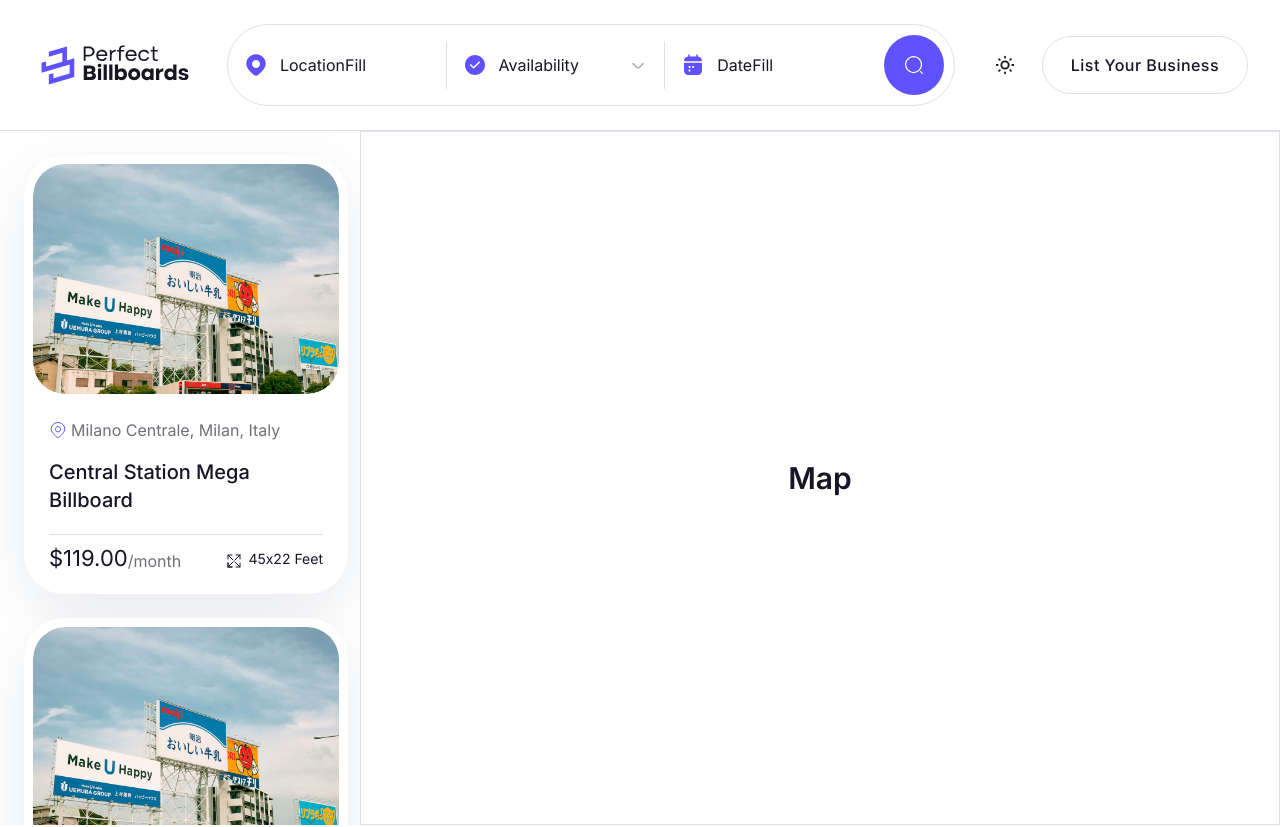
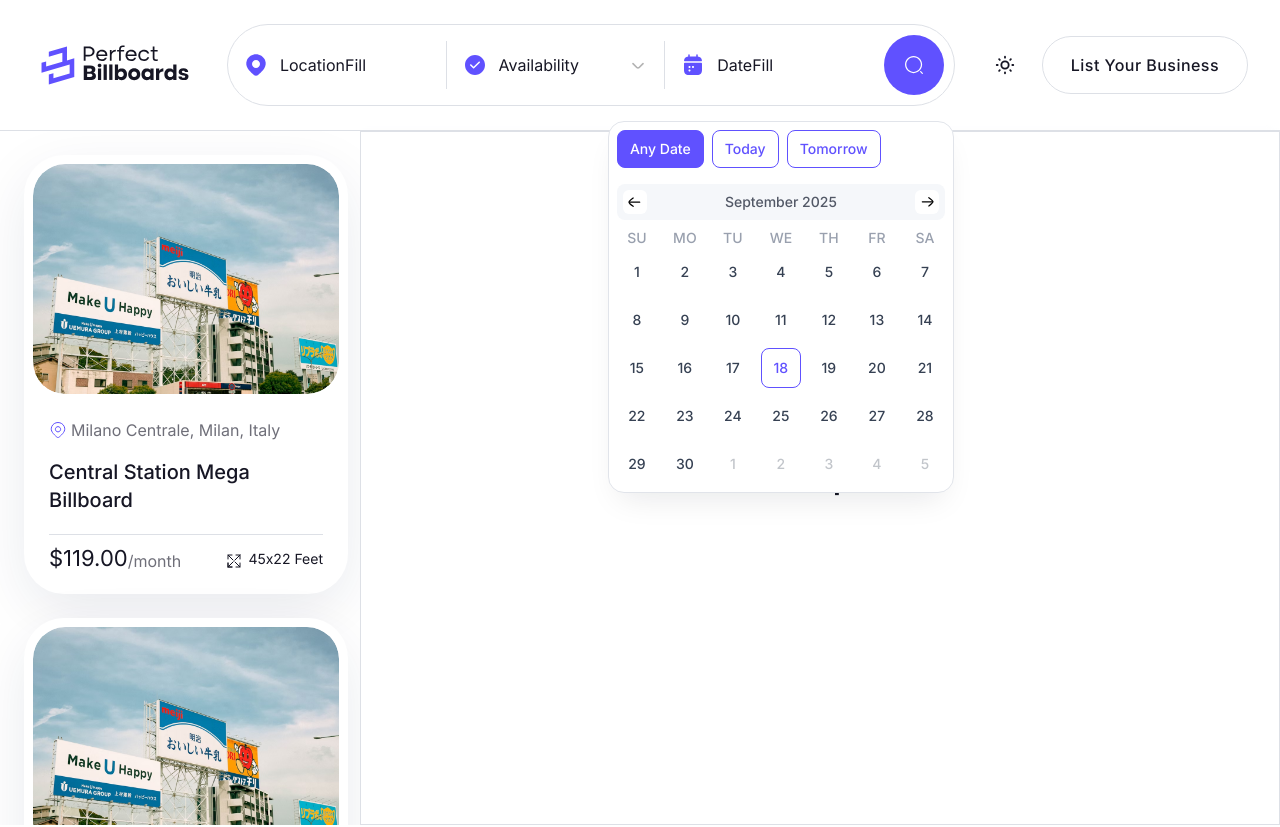
Before and after one commit to rumon3-1416/Billboard-Marketplace, a Next.js app: page /search in a window 1280 px wide. Shown: the top 827 px of the page. Built offline with nearby package versions, Linux system fonts and the light colour scheme.

Commit message:
Location & date dropdown added

```diff
--- /dev/null
+++ b/components/common/DatePicker.jsx
@@ -0,0 +1,163 @@
+'use client';
+
+import { useEffect, useState } from 'react';
+import {
+  format,
+  addMonths,
+  subMonths,
+  startOfMonth,
+  endOfMonth,
+  startOfWeek,
+  endOfWeek,
+  addDays,
+  isSameMonth,
+  isSameDay,
+  isToday
+} from 'date-fns';
+import { ArrowLeft, ArrowRight } from '@/public/assets/icons/icons';
+
+const DatePicker = ({ selectedDate, setSelectedDate, setShowDatePicker }) => {
+  const [viewDate, setViewDate] = useState(selectedDate || new Date());
+
+  useEffect(() => {
+    if (selectedDate) setViewDate(selectedDate);
+  }, [selectedDate]);
+
+  const today = new Date();
+  const tomorrow = addDays(today, 1);
+  const isAnyDate = !selectedDate;
+  const isTodaySelected = selectedDate && isSameDay(selectedDate, today);
+  const isTomorrowSelected = selectedDate && isSameDay(selectedDate, tomorrow);
+
+  const monthStart = startOfMonth(viewDate);
+  const monthEnd = endOfMonth(viewDate);
+  const startDate = startOfWeek(monthStart, { weekStartsOn: 1 });
+  const endDate = endOfWeek(monthEnd, { weekStartsOn: 1 });
+
+  const rows = [];
+  let days = [];
+  let day = startDate;
+  let formattedDate = '';
+
+  while (day <= endDate) {
+    for (let i = 0; i < 7; i++) {
+      formattedDate = format(day, 'd');
+      const cloneDay = day;
+      days.push(
+        <button
+          type='button'
+          key={day}
+          onClick={() => {
+            setSelectedDate(cloneDay);
+            setShowDatePicker(false);
+          }}
+          className={`w-10 h-10 text-sm font-medium flex items-center justify-center rounded-lg transition-colors cursor-pointer
+            ${
+              isSameDay(day, selectedDate)
+                ? 'bg-primary text-white'
+                : isToday(day)
+                ? 'hover:bg-[#F5F7FA] border border-primary text-primary'
+                : 'hover:bg-[#F5F7FA] text-gray-700'
+            }
+            ${!isSameMonth(day, monthStart) ? 'opacity-30 pointer-events-none' : ''}
+          `}
+        >
+          {formattedDate}
+        </button>
+      );
+      day = addDays(day, 1);
+    }
+    rows.push(
+      <div className='flex gap-2' key={day}>
+        {days}
+      </div>
+    );
+    days = [];
+  }
+
+  return (
+    <div
+      className='transition bg-white border-[#E1E4EA] rounded-2xl border animate-fadeIn p-2 shadow-[0_16px_32px_-12px_#0E121B1A] cursor-default'
+      tabIndex={-1}
+      onMouseDown={e => e.preventDefault()}
+    >
+      {/* Day */}
+      <div className='flex gap-2 mb-4'>
+        <button
+          type='button'
+          className={`px-3 py-2 rounded-lg border transition-colors text-sm font-medium ${
+            isAnyDate
+              ? 'bg-primary text-white border-primary'
+              : 'bg-white text-primary border-primary hover:bg-primary/90 hover:text-white cursor-pointer transition-colors'
+          }`}
+          onClick={() => {
+            setSelectedDate(null);
+            setShowDatePicker(false);
+          }}
+        >
+          Any Date
+        </button>
+        <button
+          type='button'
+          className={`px-3 py-2 rounded-lg border transition-colors text-sm font-medium ${
+            isTodaySelected
+              ? 'bg-primary text-white border-primary'
+              : 'bg-white text-primary border-primary hover:bg-primary/90 hover:text-white cursor-pointer transition-colors'
+          }`}
+          onClick={() => {
+            setSelectedDate(today);
+            setShowDatePicker(false);
+          }}
+        >
+          Today
+        </button>
+        <button
+          type='button'
+          className={`px-3 py-2 rounded-lg border transition-colors text-sm font-medium ${
+            isTomorrowSelected
+              ? 'bg-primary text-white border-primary'
+              : 'bg-white text-primary border-primary hover:bg-primary/90 hover:text-white cursor-pointer transition-colors'
+          }`}
+          onClick={() => {
+            setSelectedDate(tomorrow);
+            setShowDatePicker(false);
+          }}
+        >
+          Tomorrow
+        </button>
+      </div>
+
+      {/* Month */}
+      <div className='flex items-center justify-between mb-2 bg-[#F5F7FA] p-1.5 rounded-lg'>
+        <button
+          type='button'
+          className='size-6 flex items-center justify-center rounded-md bg-white hover:bg-gray-100 cursor-pointer'
+          onClick={() => setViewDate(subMonths(viewDate, 1))}
+        >
+          <ArrowLeft className='size-5' />
+        </button>
+        <span className='text-[#525866] font-medium text-sm'>{format(viewDate, 'MMMM yyyy')}</span>
+        <button
+          type='button'
+          className='size-6 flex items-center justify-center rounded-md bg-white hover:bg-gray-100 cursor-pointer'
+          onClick={() => setViewDate(addMonths(viewDate, 1))}
+        >
+          <ArrowRight className='size-5' />
+        </button>
+      </div>
+
+      {/* Days */}
+      <div className='flex justify-between mb-1 text-[#99A0AE] font-medium text-sm'>
+        {['SU', 'MO', 'TU', 'WE', 'TH', 'FR', 'SA'].map(d => (
+          <div className='w-10 text-center' key={d}>
+            {d}
+          </div>
+        ))}
+      </div>
+
+      <div className='flex flex-col gap-y-2'>{rows}</div>
+    </div>
+  );
+};
+
+export default DatePicker;
--- /dev/null
+++ b/components/searchBar.jsx/ClearInput.jsx
@@ -0,0 +1,17 @@
+'use client';
+
+import { Cross } from '@/public/assets/icons/icons';
+import { usePathname } from 'next/navigation';
+
+const ClearInput = ({ onClick, className }) => {
+  const pathname = usePathname();
+  const homePage = pathname === '/';
+
+  return (
+    <span onClick={onClick} className={`cursor-pointer ${className}`}>
+      <Cross className={`${homePage ? 'text-white' : 'text-text'}`} />
+    </span>
+  );
+};
+
+export default ClearInput;
--- /dev/null
+++ b/components/searchBar.jsx/DateDropdown.jsx
@@ -0,0 +1,11 @@
+import DatePicker from '../common/DatePicker';
+
+const DateDropdown = ({ date, setDate, setShowDropDown }) => {
+  return (
+    <div className='absolute right-0 top-[6rem] z-20'>
+      <DatePicker selectedDate={date} setSelectedDate={setDate} setShowDatePicker={setShowDropDown} />
+    </div>
+  );
+};
+
+export default DateDropdown;
--- a/components/searchBar.jsx/DateField.jsx
+++ b/components/searchBar.jsx/DateField.jsx
@@ -1,8 +1,22 @@
 'use client';
 
 import { CalendarFill } from '@/public/assets/icons/icons';
+import DateDropdown from './DateDropdown';
+import { useState } from 'react';
 
 const DateField = ({ date, setDate, fieldStyles, homePage }) => {
+  const [showDropdown, setShowDropDown] = useState(false);
+
+  // let dateLabel = lang('anyDate');
+  // if (selectedDate === null) dateLabel = lang('anyDate');
+  // else if (selectedDate) {
+  //   const today = new Date();
+  //   const tomorrow = addDays(today, 1);
+  //   if (isSameDay(selectedDate, today)) dateLabel = lang('today');
+  //   else if (isSameDay(selectedDate, tomorrow)) dateLabel = lang('tomorrow');
+  //   else dateLabel = format(selectedDate, 'd MMM yyyy');
+  // }
+
   return (
     <label
       htmlFor='date'
@@ -21,6 +35,8 @@
           readOnly
         />
       </div>
+
+      {<DateDropdown date={date} setDate={setDate} setShowDropDown={setShowDropDown} />}
     </label>
   );
 };
--- /dev/null
+++ b/components/searchBar.jsx/LocationDropdown.jsx
@@ -0,0 +1,34 @@
+const LocationDropdown = ({ setLocation }) => {
+  const locations = [
+    {
+      title: 'Current Location',
+      value: 'Current Location'
+    },
+    {
+      title: 'Location 1',
+      value: 'Location 1'
+    },
+    {
+      title: 'Location 2',
+      value: 'Location 2'
+    }
+  ];
+
+  return (
+    <ul
+      className={`absolute top-[5.6rem] inset-x-0 z-20 min-w-full px-2 py-3 bg-bg border border-dark-border rounded-[20px]`}
+    >
+      {locations.map((location, idx) => (
+        <li
+          onClick={() => setLocation(location.value)}
+          key={idx}
+          className={`hover:bg-primary/10 px-2.5 py-1.5 cursor-pointer rounded-xl transition-colors`}
+        >
+          {location.title}
+        </li>
+      ))}
+    </ul>
+  );
+};
+
+export default LocationDropdown;
--- a/components/searchBar.jsx/LocationField.jsx
+++ b/components/searchBar.jsx/LocationField.jsx
@@ -1,15 +1,41 @@
 'use client';
 
+import { useEffect, useRef, useState } from 'react';
 import { LocationFill } from '@/public/assets/icons/icons';
+import LocationDropdown from './LocationDropdown';
+import ClearInput from './ClearInput';
 
 const LocationField = ({ location, setLocation, fieldStyles, homePage }) => {
+  const locationRef = useRef(null);
+
+  const [showDropdown, setShowDropDown] = useState(false);
+
+  // Handle Outside Click
+  useEffect(() => {
+    const handleClick = event => {
+      if (locationRef.current && !locationRef.current.contains(event.target)) {
+        setShowDropDown(false);
+      }
+    };
+
+    document.addEventListener('mousedown', handleClick);
+
+    return () => {
+      document.removeEventListener('mousedown', handleClick);
+    };
+  }, []);
+
   return (
     <label
+      ref={locationRef}
+      onFocus={() => setShowDropDown(true)}
       htmlFor='location'
       className={`md:w-[calc((100%-70px)/3)] rounded-t-[20px] md:rounded-tr-none md:rounded-s-full ${fieldStyles.label}`}
     >
       <div
-        className={`grid-cols-[24px_1fr] border-b md:border-b-0 md:border-e md:rounded-s-full ${fieldStyles.inputContainer}`}
+        className={`border-b md:border-b-0 md:border-e md:rounded-s-full ${
+          location ? 'grid-cols-[24px_1fr_20px]' : 'grid-cols-[24px_1fr]'
+        } ${fieldStyles.inputContainer}`}
       >
         <LocationFill className={`size-6 ${homePage ? 'text-white' : 'text-primary'}`} />
         <input
@@ -21,7 +47,10 @@
           placeholder='LocationFill'
           className={`${fieldStyles.input}`}
         />
+        {location && <ClearInput onClick={() => setLocation('')} className={`size-5 text-r-text`} />}
       </div>
+
+      {showDropdown && <LocationDropdown setLocation={setLocation} />}
     </label>
   );
 };
--- a/components/searchBar.jsx/index.jsx
+++ b/components/searchBar.jsx/index.jsx
@@ -10,7 +10,7 @@
 import DateField from './DateField';
 
 const SearchBar = ({ className }) => {
-  const [location, setLocation] = useState(null);
+  const [location, setLocation] = useState('');
   const [availability, setAvailability] = useState(null);
   const [date, setDate] = useState(null);
 
@@ -18,7 +18,7 @@
   const homePage = pathname === '/';
 
   const fieldStyles = {
-    label: `w-full h-full bg-transparent hover:bg-[#ffffff1f] hover:backdrop-blur-lg px-4 md:px-0 md:py-4 transition-colors`,
+    label: `relative w-full h-full bg-transparent hover:bg-[#ffffff1f] hover:backdrop-blur-lg px-4 md:px-0 md:py-4 transition-colors`,
     inputContainer: `grid items-center gap-3 md:px-4 py-2 md:py-0 ${homePage ? 'border-[#FFFFFF1F]' : 'border-border'}`,
     input: `w-full h-full py-3.5 outline-none ${
       homePage ? 'placeholder-white text-white' : 'placeholder-text text-text'
@@ -45,6 +45,7 @@
       {/* Date */}
       <DateField date={date} setDate={setDate} fieldStyles={fieldStyles} homePage={homePage} />
 
+      {/* Search Btn */}
       <IconBtn
         variant='primary'
         className='md:!-translate-y-1/2 md:!absolute md:!top-1/2 md:!right-2.5 !p-3.5 lg:!p-5 !mx-5 md:!mx-0 !mt-1 !mb-5 md:!mt-0 md:!mb-0'
--- a/package.json
+++ b/package.json
@@ -12,6 +12,7 @@
     "@emotion/styled": "^11.14.1",
     "@mui/material": "^7.3.2",
     "@tabler/icons-react": "^3.34.1",
+    "date-fns": "^4.1.0",
     "install": "^0.13.0",
     "next": "15.5.3",
     "next-themes": "^0.4.6",
--- a/views/home/Hero.jsx
+++ b/views/home/Hero.jsx
@@ -2,7 +2,7 @@
 
 const Hero = () => {
   return (
-    <section id='hero' className='relative h-screen max-h-[844px] md:max-h-[728px] overflow-hidden'>
+    <section className='relative h-screen max-h-[844px] md:max-h-[728px]'>
       {/* Bg Video */}
       <video
         width={1920}
@@ -34,7 +34,7 @@
         {/* Searchbar */}
         <SearchBar className='mt-10 md:mt-12 lg:mt-[60px]' />
 
-        <p className='text-white text-center md:text-lg mt-[30px] mt-9 lg:mt-10'>
+        <p className='text-white text-center md:text-lg mt-[30px] md:mt-9 lg:mt-10'>
           Over{' '}
           <span className='md:text-lg font-medium bg-gradient-to-r from-[#7367F0] to-[#FF5DA3] bg-clip-text text-transparent'>
             5,200+
```
Also changed, not shown: public/assets/icons/icons.js (+12 -2 lines), 1 other file (tests, documents, lock files or other folders).
